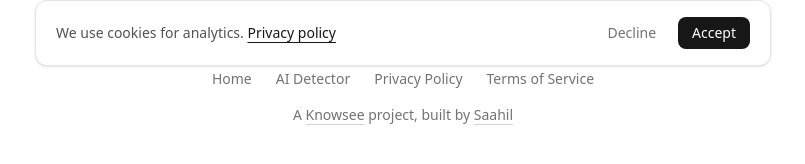
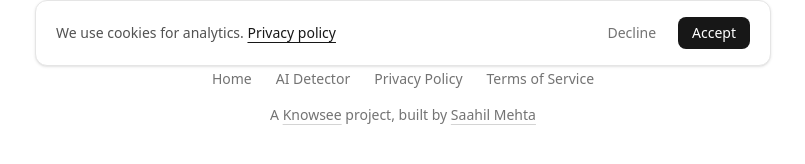
Before and after one commit to saahil-mehta/tryai-tools, a Next.js app: page / in a window 1280 px wide. Shown: the part 718-882 px from the top of the page, without its empty margins (237-1042 px from the left). Built offline with nearby package versions, Linux system fonts and the light colour scheme.

Commit message:
style: update footer attribution to full name

```diff
--- a/components/site-footer.tsx
+++ b/components/site-footer.tsx
@@ -41,7 +41,7 @@ export function SiteFooter() {
             rel="noopener noreferrer"
             className={inlineClass}
           >
-            Saahil
+            Saahil Mehta
           </a>
         </p>
       </div>
```
